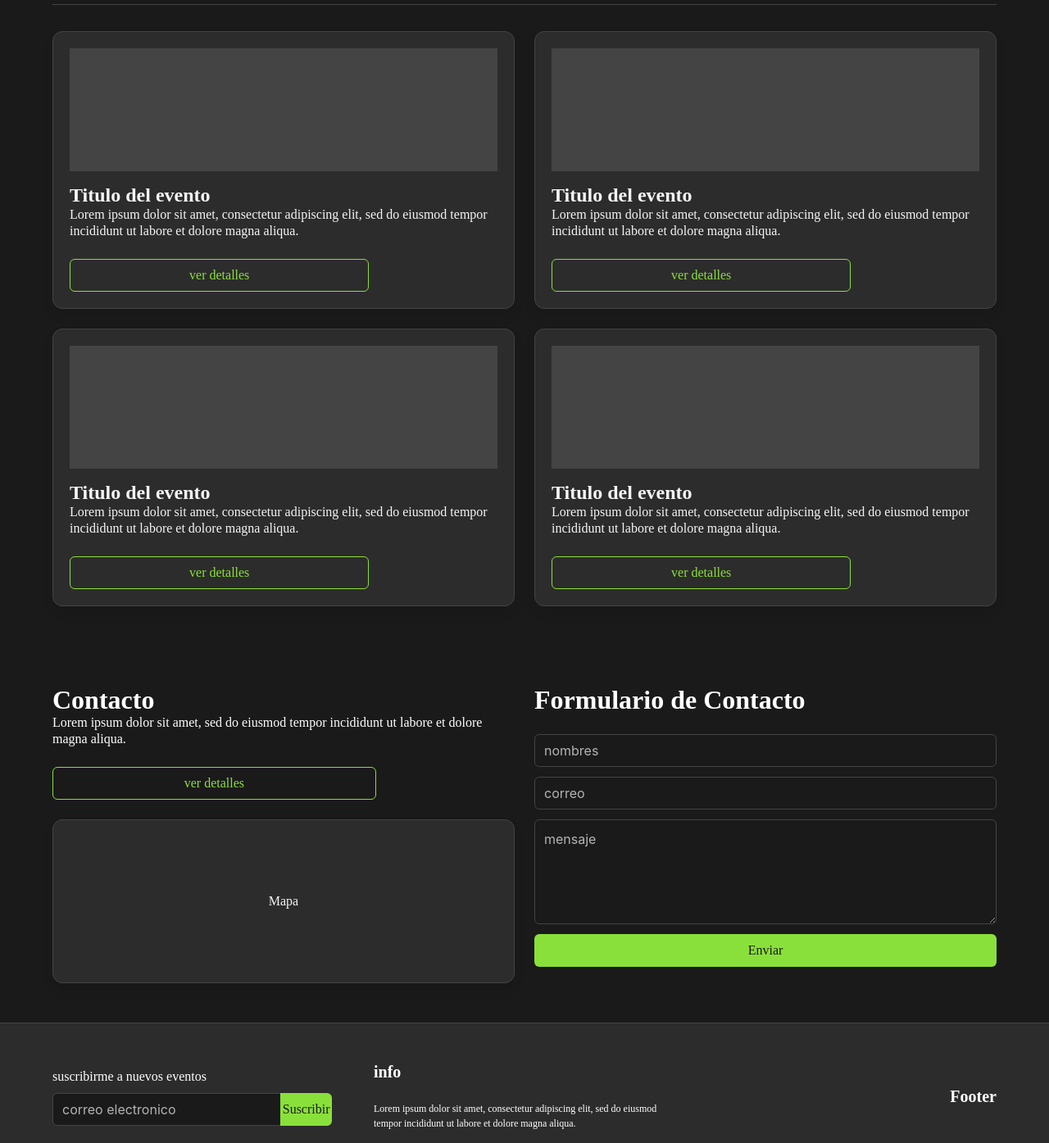
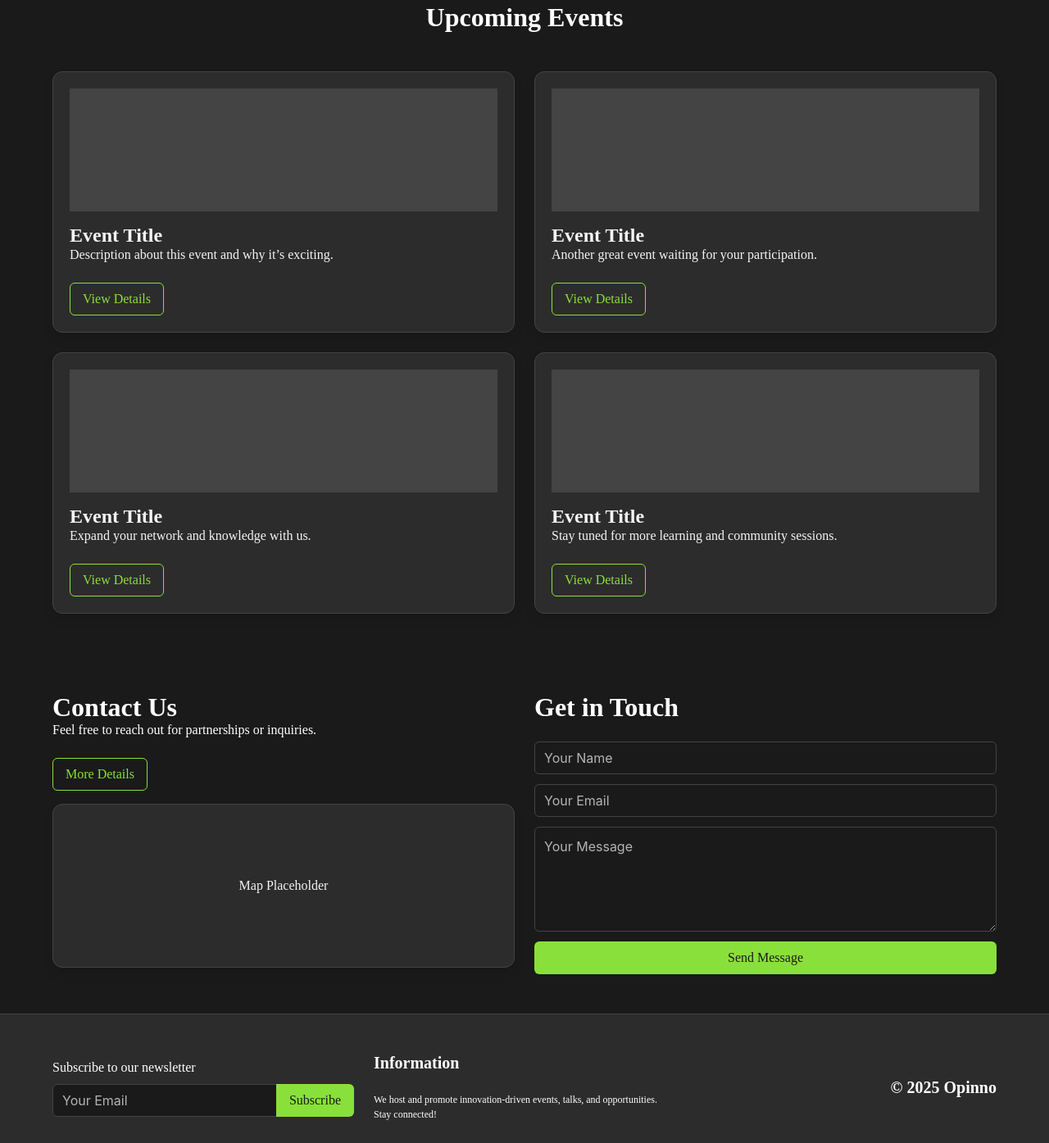
Before and after one commit to Susilvav03/Events, a plain HTML site: page index.html in a window 1280 px wide. Shown: the part 790-2185 px from the top of the page at 82% size. Drawn offline with nearby package versions, Linux system fonts and the light colour scheme; a web font is replaced by a local one.

Commit message:
Modify:  index html  and css

```diff
--- a/index.html
+++ b/index.html
@@ -2,106 +2,103 @@
 <html lang="en">
 
 <head>
-    <meta charset="UTF-8">
-    <meta name="viewport" content="width=device-width, initial-scale=1.0">
+    <meta charset="UTF-8" />
+    <meta name="viewport" content="width=device-width, initial-scale=1.0" />
     <title>Opinno</title>
-    <link rel="stylesheet" href="https://cdn.jsdelivr.net/npm/bulma@1.0.4/css/bulma.min.css">
-    <link href="https://fonts.googleapis.com/css2?family=DM+Serif+Text&display=swap" rel="stylesheet">
-    <link rel="stylesheet" href="../../global.css">
-    <link rel="stylesheet" href="./styles.css">
+    <link rel="stylesheet" href="https://cdn.jsdelivr.net/npm/bulma@1.0.4/css/bulma.min.css" />
+    <link href="https://fonts.googleapis.com/css2?family=DM+Serif+Text&display=swap" rel="stylesheet" />
+    <link rel="stylesheet" href="./styles.css"/>
 </head>
 
 <body class="dark-theme">
+    <header>
         <nav class="navbar is-dark" role="navigation" aria-label="main navigation">
             <div class="navbar-brand">
                 <a class="navbar-item" href="#">
-                <span class="logo has-text-weight-bold is-size-4">Logo</span>
+                    <span class="logo has-text-weight-bold is-size-4">Opinno</span>
                 </a>
-            <a role="button" class="navbar-burger" aria-label="menu" aria-expanded="false"
-                data-target="navbarBasicExample">
-                <span aria-hidden="true"></span>
-                <span aria-hidden="true"></span>
-                <span aria-hidden="true"></span>
+                <a role="button" class="navbar-burger" aria-label="menu" aria-expanded="false" data-target="navbarMenu">
+                    <span aria-hidden="true"></span><span aria-hidden="true"></span><span aria-hidden="true"></span>
                 </a>
             </div>
-
-        <div id="navbarBasicExample" class="navbar-menu">
+            <div id="navbarMenu" class="navbar-menu">
                 <div class="navbar-start">
-                <a class="navbar-item" href="#">Inicio</a>
-                <a class="navbar-item" href="#">Acerca de</a>
-                <a class="navbar-item" href="#">Eventos</a>
-                <a class="navbar-item" href="#">Contacto</a>
+                    <a class="navbar-item" href="./index.html">Home</a>
+                    <a class="navbar-item" href="#">About</a>
+                    <a class="navbar-item" href="#">Events</a>
+                    <a class="navbar-item" href="#">Contact</a>
                 </div>
-
                 <div class="navbar-end">
                     <div class="navbar-item">
                         <div class="buttons">
                             <a class="button is-primary is-outlined" href="#">Login</a>
-                        <button id="theme-toggle" class="button is-dark">
-                            Cambiar Tema
-                        </button>
+                            <button id="theme-toggle" class="button">Theme</button>
                         </div>
                     </div>
                 </div>
             </div>
         </nav>
+    </header>
 
+    <main>
         <section class="hero is-medium hero-carousel">
             <div class="hero-body has-text-centered">
-            <p class="title is-size-1 has-text-white">Carrusel de imágenes mínimo 3</p>
+                <p class="title is-size-1 has-text-white">Image carousel (min 3)</p>
             </div>
         </section>
 
-    <section class="section main-content">
+        <section class="section">
             <div class="container">
                 <div class="columns is-vcentered">
                     <div class="column is-one-third">
                         <div class="box image-placeholder"></div>
                     </div>
                     <div class="column">
-                    <h2 class="title is-2 heading-text">Heading</h2>
-                    <p class="subtitle is-5 main-text">Lorem ipsum dolor sit amet, consectetur adipiscing elit, sed do
-                        eiusmod tempor incididunt ut labore et dolore magna aliqua.</p>
+                        <h2 class="title is-2 heading-text">Welcome to Opinno</h2>
+                        <p class="subtitle is-5 main-text">We build innovative, user-centered events and communities for
+                            the digital age. Join us to make an impact.</p>
                     </div>
                 </div>
+            </div>
+        </section>
 
-            <hr class="divider">
-
+        <section class="section">
+            <div class="container">
+                <h2 class="title is-3 has-text-white has-text-centered mb-6">Upcoming Events</h2>
                 <div class="columns is-multiline">
                     <div class="column is-half">
                         <div class="box event-card">
                             <div class="image-placeholder-small"></div>
-                        <h3 class="title is-4 event-title">Titulo del evento</h3>
-                        <p class="subtitle is-6 event-description">Lorem ipsum dolor sit amet, consectetur adipiscing
-                            elit, sed do eiusmod tempor incididunt ut labore et dolore magna aliqua.</p>
-                        <a href="#" class="button is-primary is-outlined event-detail-button">ver detalles</a>
+                            <h3 class="title is-4 event-title">Event Title</h3>
+                            <p class="subtitle is-6 event-description">Description about this event and why it’s
+                                exciting.</p>
+                            <a href="#" class="button is-primary is-outlined">View Details</a>
                         </div>
                     </div>
                     <div class="column is-half">
                         <div class="box event-card">
                             <div class="image-placeholder-small"></div>
-                        <h3 class="title is-4 event-title">Titulo del evento</h3>
-                        <p class="subtitle is-6 event-description">Lorem ipsum dolor sit amet, consectetur adipiscing
-                            elit, sed do eiusmod tempor incididunt ut labore et dolore magna aliqua.</p>
-                        <a href="#" class="button is-primary is-outlined event-detail-button">ver detalles</a>
+                            <h3 class="title is-4 event-title">Event Title</h3>
+                            <p class="subtitle is-6 event-description">Another great event waiting for your
+                                participation.</p>
+                            <a href="#" class="button is-primary is-outlined">View Details</a>
                         </div>
                     </div>
                     <div class="column is-half">
                         <div class="box event-card">
                             <div class="image-placeholder-small"></div>
-                        <h3 class="title is-4 event-title">Titulo del evento</h3>
-                        <p class="subtitle is-6 event-description">Lorem ipsum dolor sit amet, consectetur adipiscing
-                            elit, sed do eiusmod tempor incididunt ut labore et dolore magna aliqua.</p>
-                        <a href="#" class="button is-primary is-outlined event-detail-button">ver detalles</a>
+                            <h3 class="title is-4 event-title">Event Title</h3>
+                            <p class="subtitle is-6 event-description">Expand your network and knowledge with us.</p>
+                            <a href="#" class="button is-primary is-outlined">View Details</a>
                         </div>
                     </div>
                     <div class="column is-half">
                         <div class="box event-card">
                             <div class="image-placeholder-small"></div>
-                        <h3 class="title is-4 event-title">Titulo del evento</h3>
-                        <p class="subtitle is-6 event-description">Lorem ipsum dolor sit amet, consectetur adipiscing
-                            elit, sed do eiusmod tempor incididunt ut labore et dolore magna aliqua.</p>
-                        <a href="#" class="button is-primary is-outlined event-detail-button">ver detalles</a>
+                            <h3 class="title is-4 event-title">Event Title</h3>
+                            <p class="subtitle is-6 event-description">Stay tuned for more learning and community
+                                sessions.</p>
+                            <a href="#" class="button is-primary is-outlined">View Details</a>
                         </div>
                     </div>
                 </div>
@@ -112,66 +109,70 @@
             <div class="container">
                 <div class="columns">
                     <div class="column is-half">
-                    <h3 class="title is-3 has-text-white">Contacto</h3>
-                    <p class="subtitle is-6 has-text-white">Lorem ipsum dolor sit amet, sed do eiusmod tempor incididunt
-                        ut labore et dolore magna aliqua.</p>
-                    <a href="#" class="button is-primary is-outlined contact-detail-button">ver detalles</a>
-                    <div class="box map-placeholder mt-5">
-                        <p class="has-text-centered">Mapa</p>
+                        <h3 class="title is-3 has-text-white">Contact Us</h3>
+                        <p class="subtitle is-6 has-text-white">Feel free to reach out for partnerships or inquiries.
+                        </p>
+                        <a href="#" class="button is-primary is-outlined mb-4">More Details</a>
+                        <div class="box map-placeholder">
+                            <p class="has-text-centered">Map Placeholder</p>
                         </div>
                     </div>
                     <div class="column is-half">
-                    <h3 class="title is-3 has-text-white">Formulario de Contacto</h3>
+                        <h3 class="title is-3 has-text-white">Get in Touch</h3>
+                        <form>
                             <div class="field">
                                 <div class="control">
-                            <input class="input" type="text" placeholder="nombres">
+                                    <input class="input" type="text" placeholder="Your Name" required>
                                 </div>
                             </div>
                             <div class="field">
                                 <div class="control">
-                            <input class="input" type="email" placeholder="correo">
+                                    <input class="input" type="email" placeholder="Your Email" required>
                                 </div>
                             </div>
                             <div class="field">
                                 <div class="control">
-                            <textarea class="textarea" placeholder="mensaje"></textarea>
+                                    <textarea class="textarea" placeholder="Your Message" required></textarea>
                                 </div>
                             </div>
                             <div class="field">
                                 <div class="control">
-                            <button class="button is-primary is-fullwidth">Enviar</button>
+                                    <button type="submit" class="button is-primary is-fullwidth">Send Message</button>
                                 </div>
                             </div>
+                        </form>
                     </div>
                 </div>
             </div>
         </section>
+    </main>
 
     <footer class="footer">
         <div class="container">
             <div class="columns is-vcentered">
                 <div class="column is-one-third">
-                    <p class="has-text-white mb-2">suscribirme a nuevos eventos</p>
+                    <p class="has-text-white mb-2">Subscribe to our newsletter</p>
                     <div class="field has-addons">
                         <div class="control is-expanded">
-                            <input class="input" type="email" placeholder="correo electronico">
+                            <input class="input" type="email" placeholder="Your Email">
                         </div>
                         <div class="control">
-                            <button class="button is-primary">Suscribir</button>
+                            <button class="button is-primary">Subscribe</button>
                         </div>
                     </div>
                 </div>
                 <div class="column is-one-third">
-                    <h4 class="title is-5 has-text-white">info</h4>
-                    <p class="has-text-white is-size-7">Lorem ipsum dolor sit amet, consectetur adipiscing elit, sed do
-                        eiusmod tempor incididunt ut labore et dolore magna aliqua.</p>
+                    <h4 class="title is-5 has-text-white">Information</h4>
+                    <p class="has-text-white is-size-7">We host and promote innovation-driven events, talks, and
+                        opportunities. Stay connected!</p>
                 </div>
                 <div class="column is-one-third has-text-right">
-                    <h4 class="title is-5 has-text-white">Footer</h4>
+                    <h4 class="title is-5 has-text-white">© 2025 Opinno</h4>
                 </div>
             </div>
         </div>
     </footer>
+
     <script src="./assets/scripts/index.js"></script>
 </body>
 
--- a/styles.css
+++ b/styles.css
@@ -245,7 +245,7 @@ body.light-theme .hero-carousel {
     color: var(--palette-green-vibrant) !important;
 }
 
-/* Adjust button colors for theme toggle */
+/* Adjust button colors for theme toggle (default for dark theme or when no specific body theme is set) */
 #theme-toggle {
     border: 1px solid var(--palette-green-vibrant);
     background-color: transparent;
@@ -259,6 +259,7 @@ body.light-theme .hero-carousel {
     /* Invert text color on hover */
 }
 
+/* This block handles the light theme styling for the toggle button */
 body.light-theme #theme-toggle {
     border: 1px solid var(--palette-green-darker);
     color: var(--palette-green-darker);
```
Also changed, not shown: assets/scripts/index.js (line endings or trailing spaces). Lines whose indentation alone changed are shown as unchanged.
